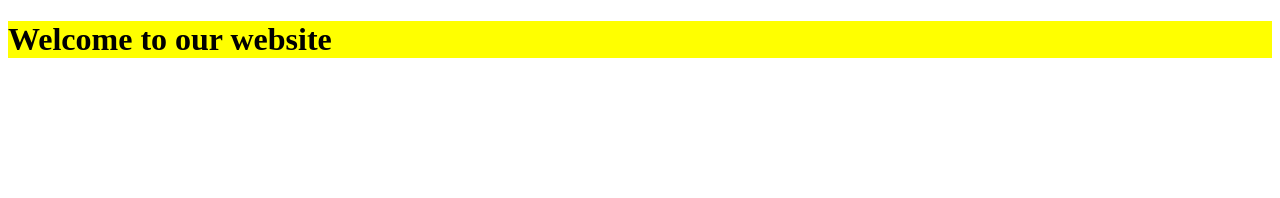
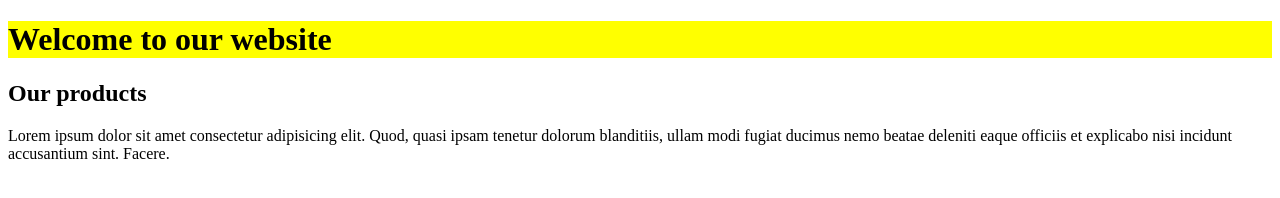
Before and after one commit to akramovbexruz/onlinestore, a plain HTML site: page index.html in a window 1280 px wide. Drawn offline with Linux system fonts and the light colour scheme.

Commit message:
i added new main tag to index.html

```diff
--- a/index.html
+++ b/index.html
@@ -1,5 +1,6 @@
 <!DOCTYPE html>
 <html lang="en">
+
 <head>
     <meta charset="UTF-8">
     <meta http-equiv="X-UA-Compatible" content="IE=edge">
@@ -7,9 +8,21 @@
     <link rel="stylesheet" href="./main.css">
     <title>Online Store</title>
 </head>
+
 <body>
     <header>
         <h1>Welcome to our website</h1>
     </header>
+
+    <main>
+        <div class="container">
+            <h2>Our products</h2>
+            <p>Lorem ipsum dolor sit amet consectetur adipisicing elit. Quod, quasi ipsam tenetur dolorum blanditiis,
+                ullam modi fugiat ducimus nemo beatae deleniti eaque officiis et explicabo nisi incidunt accusantium
+                sint. Facere.
+            </p>
+        </div>
+    </main>
 </body>
+
 </html>
```
